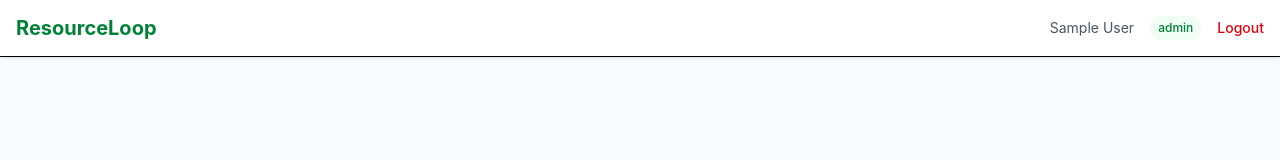
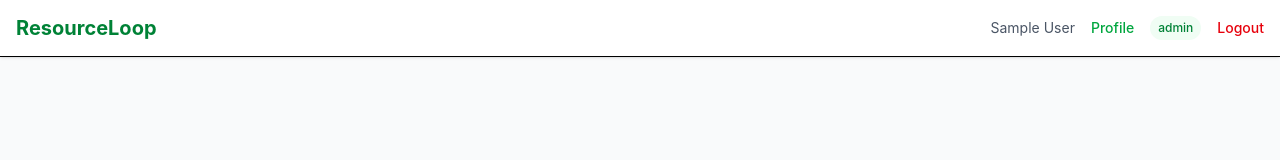
Before and after one commit to Tejas-India-Hackathon-2026/Team-Robbin-Good, a React app in the folder frontend/: page /login in a window 1280 px wide. Shown: the top 160 px of the page. Built offline with nearby package versions, Linux system fonts and the light colour scheme; sample sign-in values are in the browser's storage; the HTML template or start-up script is replaced by a standard one.

Commit message:
feat(frontend): add /profile route and navbar link

```diff
--- a/frontend/src/App.jsx
+++ b/frontend/src/App.jsx
@@ -7,6 +7,7 @@ import BusinessDashboard from './pages/BusinessDashboard'
 import HouseholdDashboard from './pages/HouseholdDashboard'
 import AgentDashboard from './pages/AgentDashboard'
 import AdminDashboard from './pages/AdminDashboard'
+import ProfilePage from './pages/ProfilePage'
 
 function DashboardRouter() {
   const { user } = useAuth()
@@ -38,6 +39,12 @@ function Navbar() {
           <span className="text-sm text-gray-600">
             {user.name || user.email}
           </span>
+          <a
+            href="/profile"
+            className="text-sm text-green-600 hover:text-green-800 font-medium"
+          >
+            Profile
+          </a>
           <span className="text-xs px-2 py-1 bg-green-50 text-green-700 rounded-full font-medium">
             {user.role?.replace(/_/g, ' ')}
           </span>
@@ -69,6 +76,14 @@ export default function App() {
               </ProtectedRoute>
             }
           />
+          <Route
+            path="/profile"
+            element={
+              <ProtectedRoute>
+                <ProfilePage />
+              </ProtectedRoute>
+            }
+          />
           <Route path="*" element={<Navigate to="/dashboard" replace />} />
         </Routes>
       </BrowserRouter>
```
